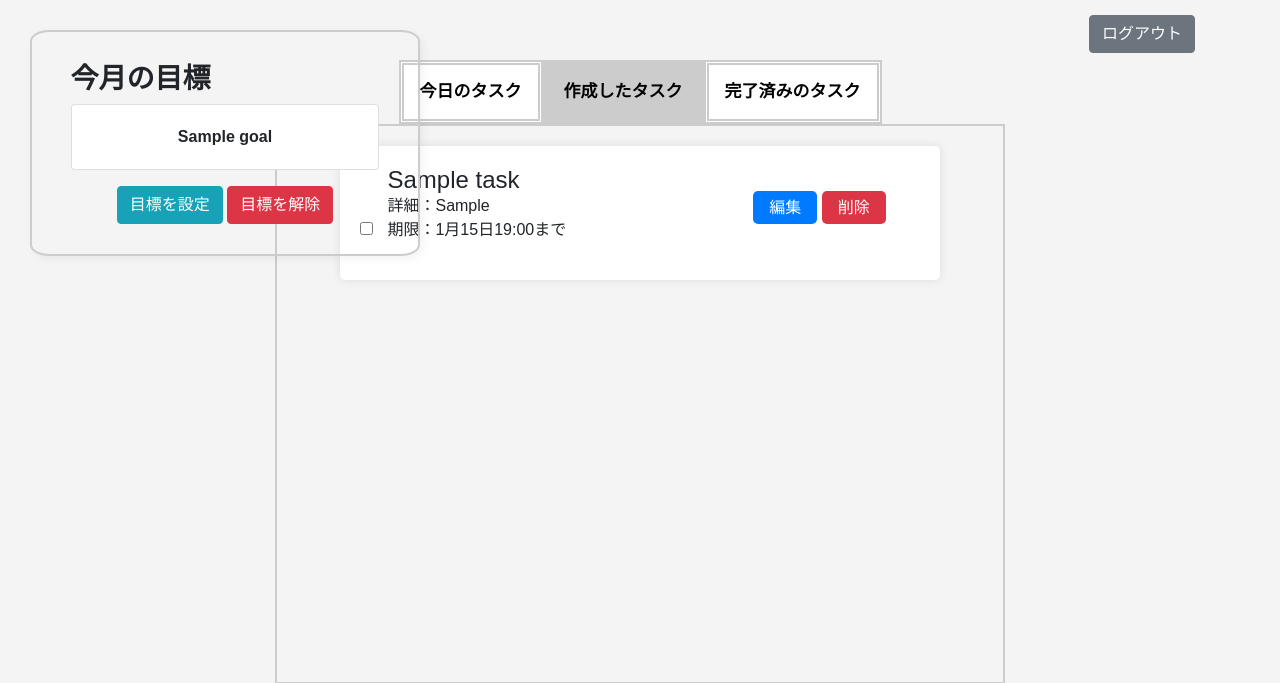
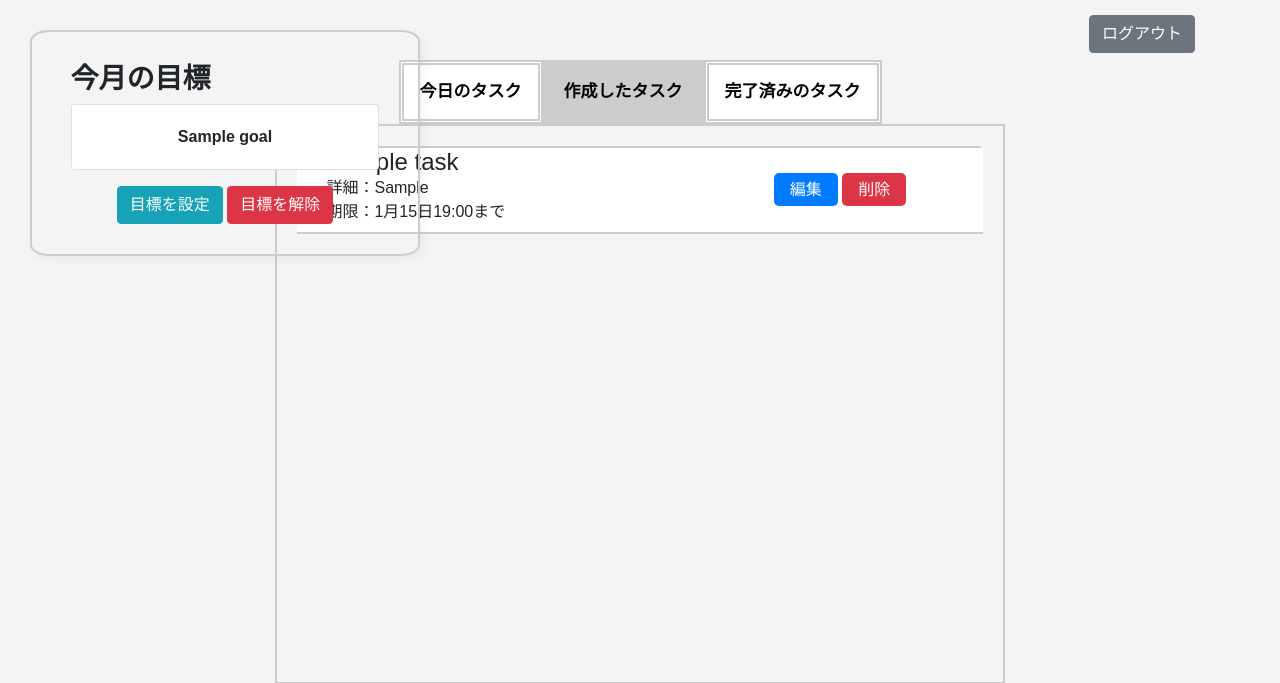
Before and after one commit to NakazatoTaichi/todolist_nakazatotaichi_c, a Django app: page /home/ in a window 1280 px wide, after a click on "作成したタスク". Shown: the part 70-753 px from the top of the page. Run offline with Django 5.2, Linux system fonts and the light colour scheme; a user stored in the database is signed in; tables that the repository leaves empty hold one stand-in row (values such as "Sample post"); some libraries are stand-ins or nearby versions.

Commit message:
波線出ていたところ修正

```diff
--- a/todo/templates/todo/home.html
+++ b/todo/templates/todo/home.html
@@ -37,12 +37,12 @@
             {% endif %}
             </div>
             <div class="tab">
-                <button class="tablinks" style="font-weight: bold;" onclick="openTab(event, 'today')">今日のタスク</button>
-                <button class="tablinks" style="font-weight: bold;" onclick="openTab(event, 'createTasks')">作成したタスク</button>
-                <button class="tablinks" style="font-weight: bold;" onclick="openTab(event, 'completed')">完了済みのタスク</button>
+                <button class="tab-links" style="font-weight: bold;" onclick="openTab(event, 'today')">今日のタスク</button>
+                <button class="tab-links" style="font-weight: bold;" onclick="openTab(event, 'createTasks')">作成したタスク</button>
+                <button class="tab-links" style="font-weight: bold;" onclick="openTab(event, 'completed')">完了済みのタスク</button>
             </div>
 
-            <div id="today" class="tabcontent">
+            <div id="today" class="tab-content">
                 <section class="task-list">
                     {% for task in today_tasks %}
                     <div class="task row align-items-center">
@@ -72,7 +72,7 @@
                     {% endfor %}
                 </section>
             </div>
-            <div id="createTasks" class="tabcontent">
+            <div id="createTasks" class="tab-content">
                 <section class="task-list">
                     {% for task in create_tasks %}
                     <div class="task row align-items-center">
@@ -102,7 +102,7 @@
                     {% endfor %}
                 </section>
             </div>
-            <div id="completed" class="tabcontent">
+            <div id="completed" class="tab-content">
                 <section class="completed-tasks">
                     {% for task in completed_tasks %}
                     <div class="task completed row align-items-center">
@@ -229,7 +229,7 @@
         background-color: #ccc;
     }
 
-    .tabcontent {
+    .tab-content {
         display: none;
         padding: 20px;
         height: 70vh;
@@ -237,18 +237,16 @@
     }
 
     .task-list, .completed-tasks {
-        background-color: #fff;
-        padding: 20px;
         border-radius: 5px;
-        box-shadow: 0 0 10px rgba(0, 0, 0, 0.1);
         text-align: left;
-        max-width: 600px;
-        margin: 0 auto;
-        max-height: 580px;
+        height: 100%;
         overflow-y: auto;
+        box-sizing: border-box;
     }
 
     .task {
+        background-color: #fff;
+        border: 2px solid #ccc;
         display: flex;
         margin-bottom: 10px;
     }
@@ -390,16 +388,16 @@
     }, 5000);  // 5秒後にメッセージを非表示にする
 
     function openTab(evt, tabName) {
-        var i, tabcontent, tablinks;
+        var i, tabContent, tabLinks;
 
-        tabcontent = document.getElementsByClassName("tabcontent");
-        for (i = 0; i < tabcontent.length; i++) {
-            tabcontent[i].style.display = "none";
+        tabContent = document.getElementsByClassName("tab-content");
+        for (i = 0; i < tabContent.length; i++) {
+            tabContent[i].style.display = "none";
         }
 
-        tablinks = document.getElementsByClassName("tablinks");
-        for (i = 0; i < tablinks.length; i++) {
-            tablinks[i].className = tablinks[i].className.replace(" active", "");
+        tabLinks = document.getElementsByClassName("tab-links");
+        for (i = 0; i < tabLinks.length; i++) {
+            tabLinks[i].className = tabLinks[i].className.replace(" active", "");
         }
 
         document.getElementById(tabName).style.display = "block";
@@ -408,7 +406,7 @@
 
     // デフォルトで「今日のタスク」タブを開く
     document.addEventListener("DOMContentLoaded", function() {
-        document.querySelector('.tablinks').click();
+        document.querySelector('.tab-links').click();
     });
 
     function myGoalsDelete(element) {
```
